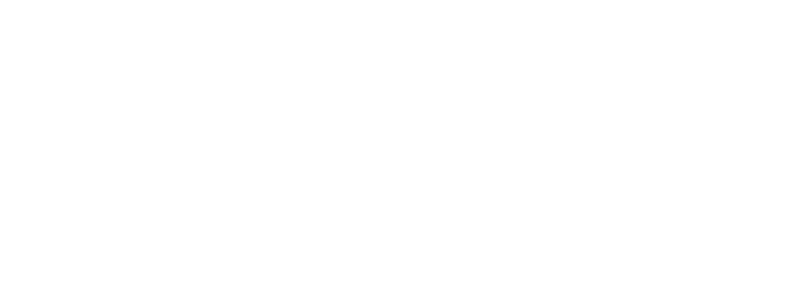
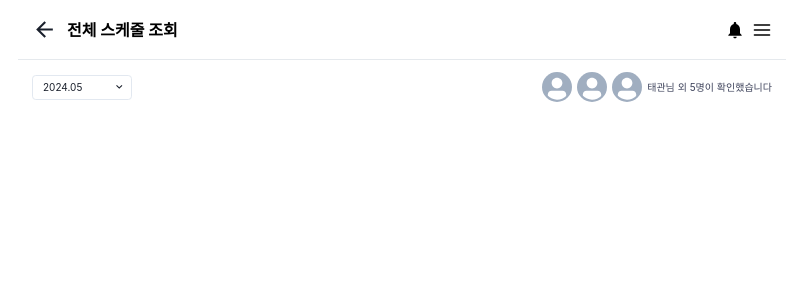
Before and after one commit to la-vie-est-belle-application/Client, a React (Vite) app: page /schedule/view in a window 1280 px wide. Before the commit this address had no page. Shown: the top 300 px of the page, without its empty margins (238-1040 px from the left). Built offline with nearby package versions, Linux system fonts and the light colour scheme.

Commit message:
Feat: 스케쥴 조회 컴포넌트 생성

```diff
--- a/src/App.tsx
+++ b/src/App.tsx
@@ -1,11 +1,12 @@
 import { Route, Routes } from "react-router-dom";
 import "./App.css";
 import Home from "@pages/home/Home";
-import ScheduleManage from "@pages/ScheduleManage";
+import ScheduleManage from "@pages/schedule/ScheduleManage";
 import SignIn from "@pages/signIn/SignIn";
 import BackGroundBlur from "@components/Modal/BackGroundBlur";
 import Notice from "@pages/notice/Notice";
-import ScheduleRegister from "@pages/ScheduleRegister";
+import ScheduleRegister from "@pages/schedule/ScheduleRegister";
+import ScheduleView from "@pages/schedule/ScheduleView";
 
 function App() {
   return (
@@ -14,9 +15,10 @@
       <Routes>
         <Route path="/" element={<Home />}></Route>
         <Route path="/signin" element={<SignIn />}></Route>
-        <Route path="/scheduleManagement" element={<ScheduleManage />} />
         <Route path="/notice" element={<Notice />} />
-        <Route path="/scheduleRegister" element={<ScheduleRegister />} />
+        <Route path="/schedule/management" element={<ScheduleManage />} />
+        <Route path="/schedule/register" element={<ScheduleRegister />} />
+        <Route path="/schedule/view" element={<ScheduleView />} />
       </Routes>
     </>
   );
--- a/src/common/components/ViewSchedule/ViewSchedule.tsx
+++ b/src/common/components/ViewSchedule/ViewSchedule.tsx
@@ -6,10 +6,10 @@
 import ButtonGroup from "@components/Button/ButtonGroup.tsx";
 
 const ViewSchedule = () => {
-  return <ScheduleView />;
+  return <ScheduleLinkView />;
 };
 
-const ScheduleView = () => {
+const ScheduleLinkView = () => {
   return (
     <ViewContainer>
       <ImageWrapper>
--- /dev/null
+++ b/src/pages/schedule/ScheduleView.tsx
@@ -0,0 +1,40 @@
+import { Avatar, HStack, Select } from "@chakra-ui/react";
+import Container from "@components/Container/Container";
+import Typography from "@components/Typography/Typography";
+import Header from "@layout/Header";
+
+const ScheduleView = () => {
+  return <ScheduleComponentView />;
+};
+
+const ScheduleComponentView = () => {
+  return (
+    <>
+      <Header title="전체 스케줄 조회" />
+      <Container>
+        <HStack justifyContent={"space-between"} alignItems={"center"}>
+          <Select w={"10rem"}>
+            <option value="2024.03">2024.03</option>
+            <option value="2024.04">2024.04</option>
+            <option value="2024.05" selected>
+              2024.05
+            </option>
+            <option value="2024.06">2024.06</option>
+          </Select>
+          <HStack>
+            <HStack>
+              <Avatar />
+              <Avatar />
+              <Avatar />
+            </HStack>
+            <Typography type="caption2" color="gray800">
+              태관님 외 5명이 확인했습니다
+            </Typography>
+          </HStack>
+        </HStack>
+      </Container>
+    </>
+  );
+};
+
+export default ScheduleView;
```
Also changed, not shown: src/pages/schedule/ScheduleManage.tsx (renamed from src/pages/ScheduleManage.tsx), src/pages/schedule/ScheduleRegister.tsx (renamed from src/pages/ScheduleRegister.tsx).
